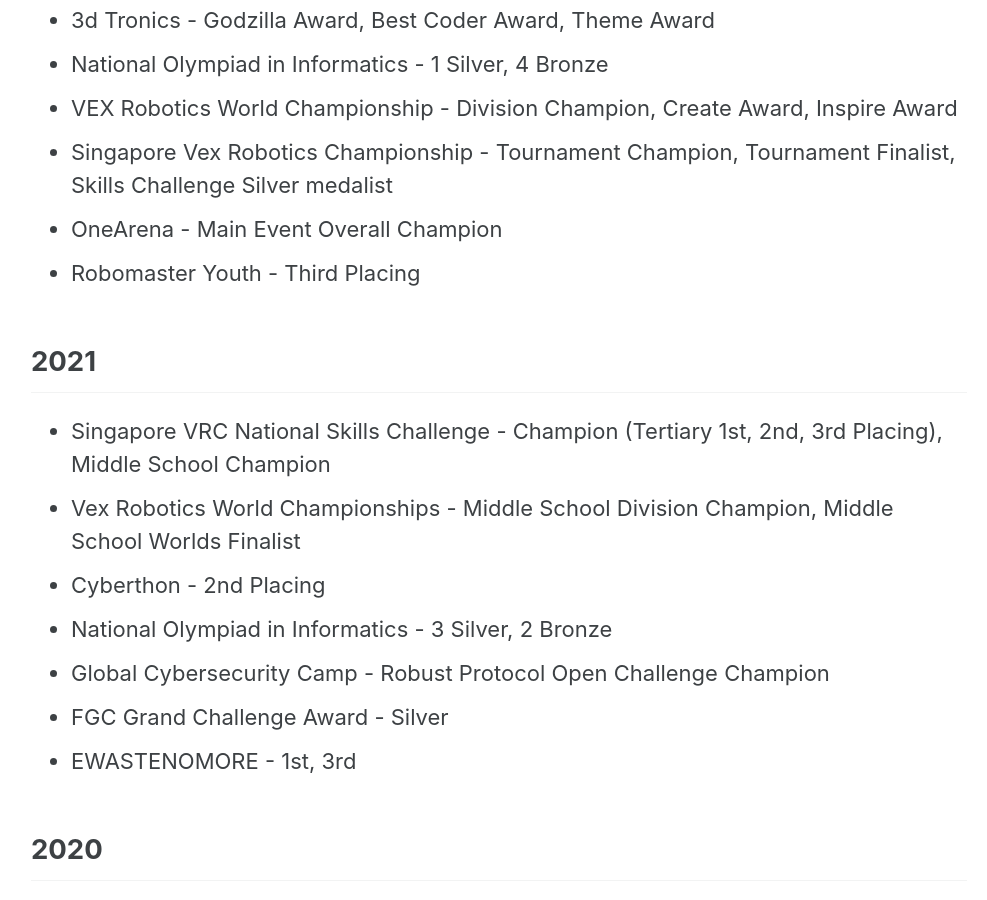
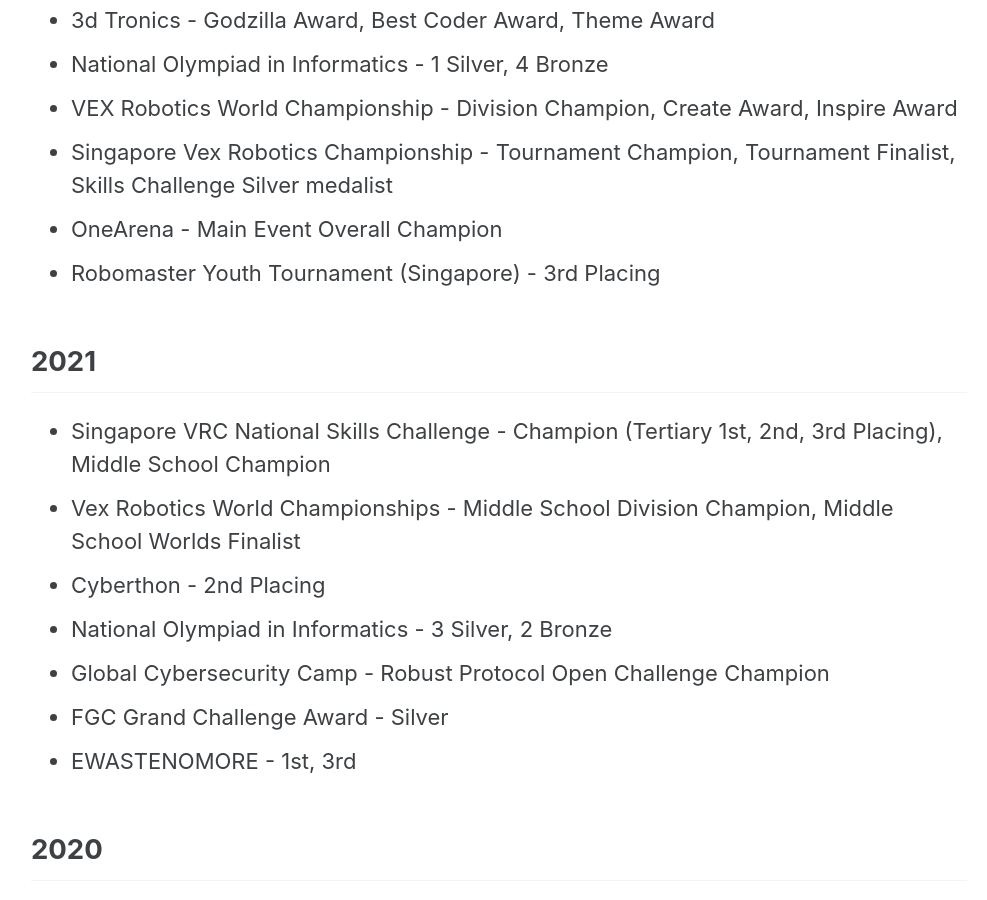
Before and after one commit to 8059blank/8059blank.github.io, a Jekyll site: the page built from achievements/index.md, in a window 1280 px wide and 900 px high, scrolled down 454 px. Shown: the whole window, without its empty margins (291-1278 px from the left). Built offline with Jekyll 4.4.1, drawn with Linux system fonts in a browser that asks for light colours; cached includes are drawn as plain includes; nearby versions of some CDN libraries.

Commit message:
Update index.md

```diff
--- a/achievements/index.md
+++ b/achievements/index.md
@@ -11,7 +11,7 @@
 - VEX Robotics World Championship - Division Champion, Create Award, Inspire Award
 - Singapore Vex Robotics Championship - Tournament Champion, Tournament Finalist, Skills Challenge Silver medalist
 - OneArena - Main Event Overall Champion
-- Robomaster Youth - Third Placing
+- Robomaster Youth Tournament (Singapore) - 3rd Placing
 
 ## 2021
 - Singapore VRC National Skills Challenge - Champion (Tertiary 1st, 2nd, 3rd Placing), Middle School Champion
```
